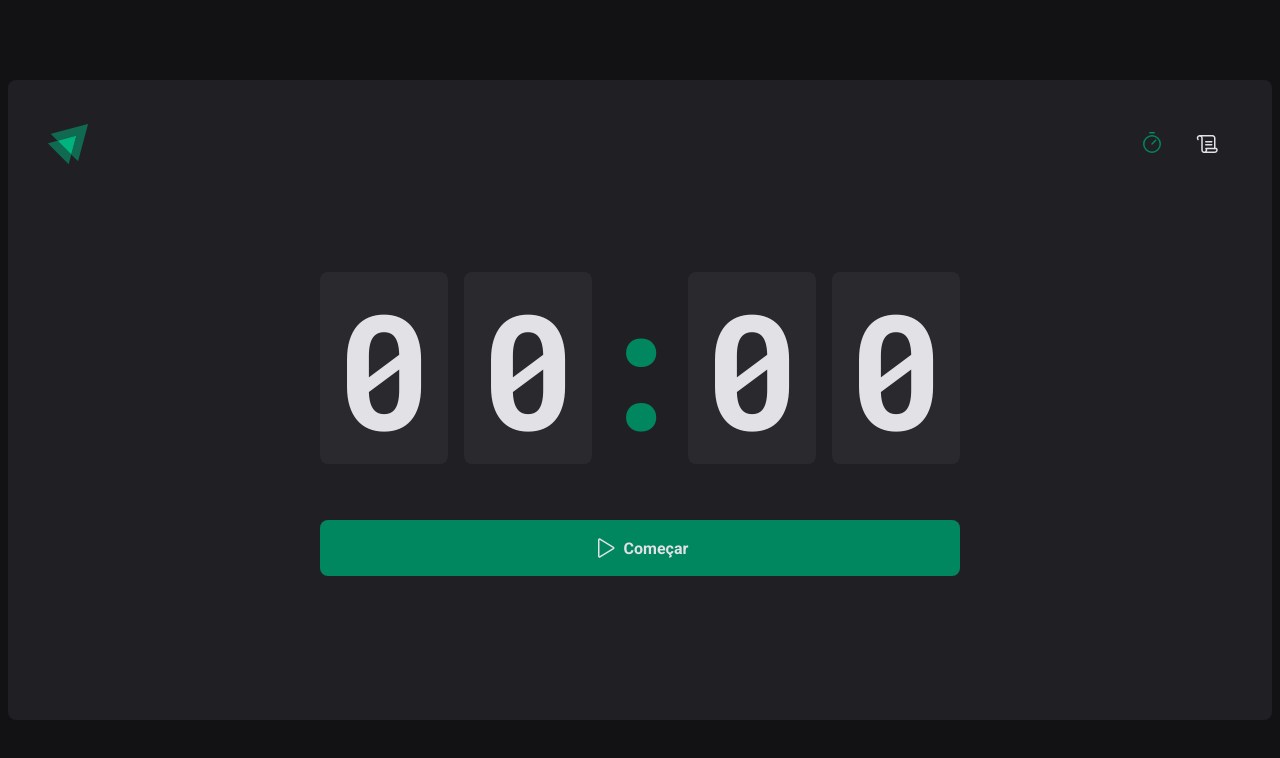
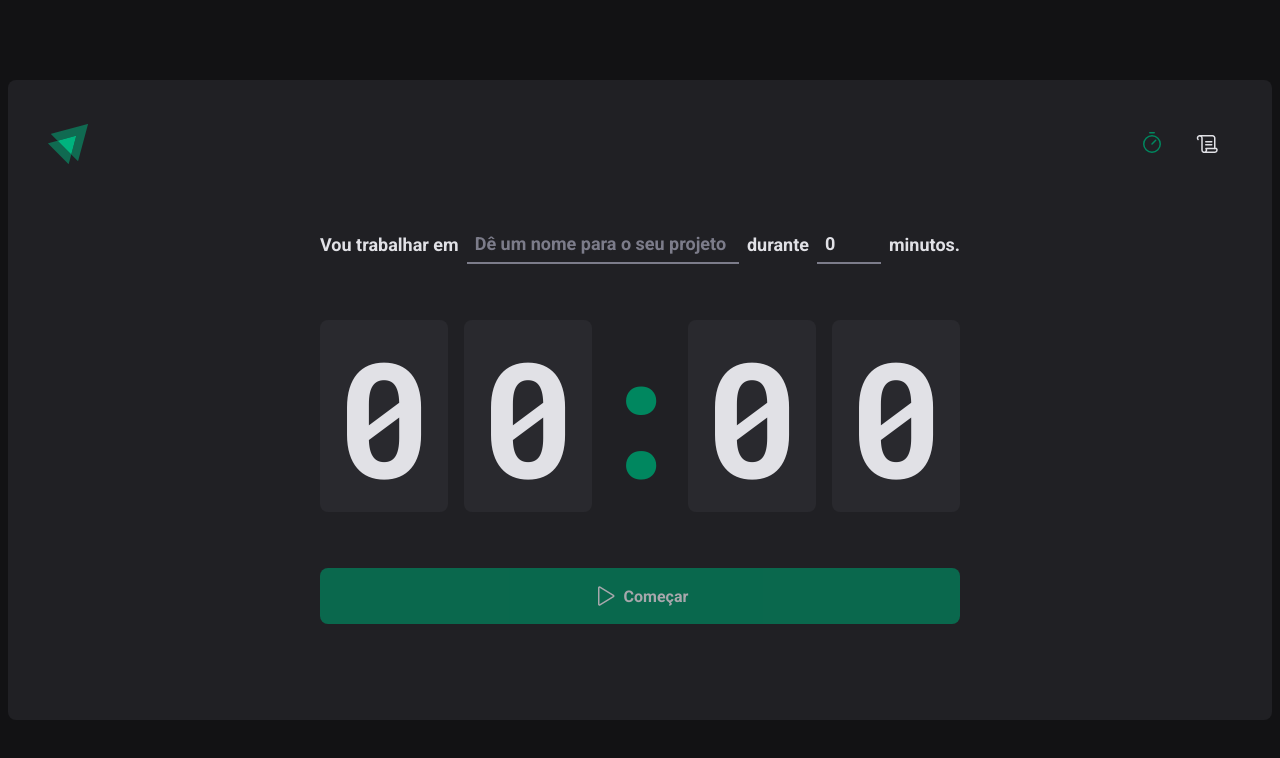
Before and after one commit to viniciusmartins1/react-pomodoro, a React (Vite) app: page / in a window 1280 px wide. Shown: the top 758 px of the page. Built offline with nearby package versions, Linux system fonts and the light colour scheme.

Commit message:
Contexto no React - Contexto no formulário

```diff
--- a/src/pages/Home/components/Countdown/index.tsx
+++ b/src/pages/Home/components/Countdown/index.tsx
@@ -1,12 +1,16 @@
 import { differenceInSeconds } from "date-fns";
-import { useContext, useEffect, useState } from "react";
+import { useContext, useEffect } from "react";
 import { CyclesContext } from "../..";
 import { CountdownContainer, Separator } from "./styles";
 
 export function Countdown() {
-  const { activeCycle, activeCycleId, markCurrentCycleAsFinished } =
-    useContext(CyclesContext);
-  const [amountSecondsPast, setAmountSecondsPast] = useState(0);
+  const {
+    activeCycle,
+    activeCycleId,
+    amountSecondsPast,
+    markCurrentCycleAsFinished,
+    setSecondsPassed,
+  } = useContext(CyclesContext);
 
   const totalSeconds = activeCycle ? activeCycle.minutesAmount * 60 : 0;
 
@@ -20,10 +24,10 @@
         );
         if (secondsDifference >= totalSeconds) {
           markCurrentCycleAsFinished();
-          setAmountSecondsPast(totalSeconds);
+          setSecondsPassed(totalSeconds);
           clearInterval(interval);
         } else {
-          setAmountSecondsPast(secondsDifference);
+          setSecondsPassed(secondsDifference);
         }
       }, 1000);
     }
@@ -31,7 +35,13 @@
     return () => {
       clearInterval(interval);
     };
-  }, [activeCycle, totalSeconds, activeCycleId, markCurrentCycleAsFinished]);
+  }, [
+    activeCycle,
+    totalSeconds,
+    activeCycleId,
+    markCurrentCycleAsFinished,
+    setSecondsPassed,
+  ]);
 
   const currentSeconds = activeCycle ? totalSeconds - amountSecondsPast : 0;
 
@@ -40,6 +50,12 @@
 
   const minutes = String(minutesAmount).padStart(2, "0");
   const seconds = String(secondsAmount).padStart(2, "0");
+
+  useEffect(() => {
+    if (activeCycle) {
+      document.title = `${minutes}:${seconds}`;
+    }
+  }, [minutes, seconds, activeCycle]);
 
   return (
     <CountdownContainer>
--- a/src/pages/Home/components/NewCycleForm/index.tsx
+++ b/src/pages/Home/components/NewCycleForm/index.tsx
@@ -1,6 +1,12 @@
+import { useContext } from "react";
+import { useFormContext } from "react-hook-form";
+import { CyclesContext } from "../..";
 import { FormContainer, MinutesAmountInput, TaskInput } from "./styles";
 
 export function NewCycleForm() {
+  const { activeCycle } = useContext(CyclesContext);
+  const { register } = useFormContext();
+
   return (
     <FormContainer>
       <label htmlFor="task">Vou trabalhar em</label>
--- a/src/pages/Home/index.tsx
+++ b/src/pages/Home/index.tsx
@@ -12,6 +12,7 @@
 } from "./styles";
 import { NewCycleForm } from "./components/NewCycleForm";
 import { Countdown } from "./components/Countdown";
+import { FormProvider } from "react-hook-form";
 
 const newCycleFormValidationSchema = zod.object({
   task: zod.string().min(1, "Informe a tarefa"),
@@ -35,7 +36,9 @@
 interface CyclesContextType {
   activeCycle: Cycle | undefined;
   activeCycleId: string | null;
+  amountSecondsPast: number;
   markCurrentCycleAsFinished: () => void;
+  setSecondsPassed: (seconds: number) => void;
 }
 
 export const CyclesContext = createContext({} as CyclesContextType);
@@ -43,8 +46,9 @@
 export function Home() {
   const [cycles, setCycles] = useState<Cycle[]>([]);
   const [activeCycleId, setActiveCycleId] = useState<string | null>(null);
+  const [amountSecondsPast, setAmountSecondsPast] = useState(0);
 
-  const { register, handleSubmit, watch, reset } = useForm<NewCycleFormData>({
+  const newCycleForm = useForm<NewCycleFormData>({
     resolver: zodResolver(newCycleFormValidationSchema),
     defaultValues: {
       task: "",
@@ -52,7 +56,13 @@
     },
   });
 
+  const { handleSubmit, watch, reset } = newCycleForm;
+
   const activeCycle = cycles.find((cycle) => cycle.id === activeCycleId);
+
+  function setSecondsPassed(seconds: number) {
+    setAmountSecondsPast(seconds);
+  }
 
   function markCurrentCycleAsFinished() {
     setCycles((state) =>
@@ -66,21 +76,21 @@
     );
   }
 
-  // function handleCreateNewCycle(data: NewCycleFormData) {
-  //   const id = String(new Date().getTime());
+  function handleCreateNewCycle(data: NewCycleFormData) {
+    const id = String(new Date().getTime());
 
-  //   const newCycle: Cycle = {
-  //     id,
-  //     task: data.task,
-  //     minutesAmount: data.minutesAmount,
-  //     startDate: new Date(),
-  //   };
+    const newCycle: Cycle = {
+      id,
+      task: data.task,
+      minutesAmount: data.minutesAmount,
+      startDate: new Date(),
+    };
 
-  //   setCycles((state) => [...state, newCycle]);
-  //   setActiveCycleId(id);
-  //   setAmountSecondsPast(0);
-  //   reset();
-  // }
+    setCycles((state) => [...state, newCycle]);
+    setActiveCycleId(id);
+    setAmountSecondsPast(0);
+    reset();
+  }
 
   function handleInterruptCycle() {
     setCycles((state) =>
@@ -95,22 +105,24 @@
     setActiveCycleId(null);
   }
 
-  // useEffect(() => {
-  //   if (activeCycle) {
-  //     document.title = `${minutes}:${seconds}`;
-  //   }
-  // }, [minutes, seconds, activeCycle]);
-
-  // const task = watch("task");
-  // const isSubmitDisable = !task;
+  const task = watch("task");
+  const isSubmitDisable = !task;
 
   return (
     <HomeContainer>
-      <form /*onSubmit={handleSubmit(handleCreateNewCycle)} */ action="">
+      <form onSubmit={handleSubmit(handleCreateNewCycle)} action="">
         <CyclesContext.Provider
-          value={{ activeCycle, activeCycleId, markCurrentCycleAsFinished }}
+          value={{
+            activeCycle,
+            activeCycleId,
+            amountSecondsPast,
+            markCurrentCycleAsFinished,
+            setSecondsPassed,
+          }}
         >
-          {/* <NewCycleForm /> */}
+          <FormProvider {...newCycleForm}>
+            <NewCycleForm />
+          </FormProvider>
           <Countdown />
         </CyclesContext.Provider>
 
@@ -119,7 +131,7 @@
             <HandPalm size={24} /> Interromper
           </StopCountdownButton>
         ) : (
-          <StartCountdownButton /*disabled={isSubmitDisable}*/ type="submit">
+          <StartCountdownButton disabled={isSubmitDisable} type="submit">
             <Play size={24} /> Começar
           </StartCountdownButton>
         )}
```
